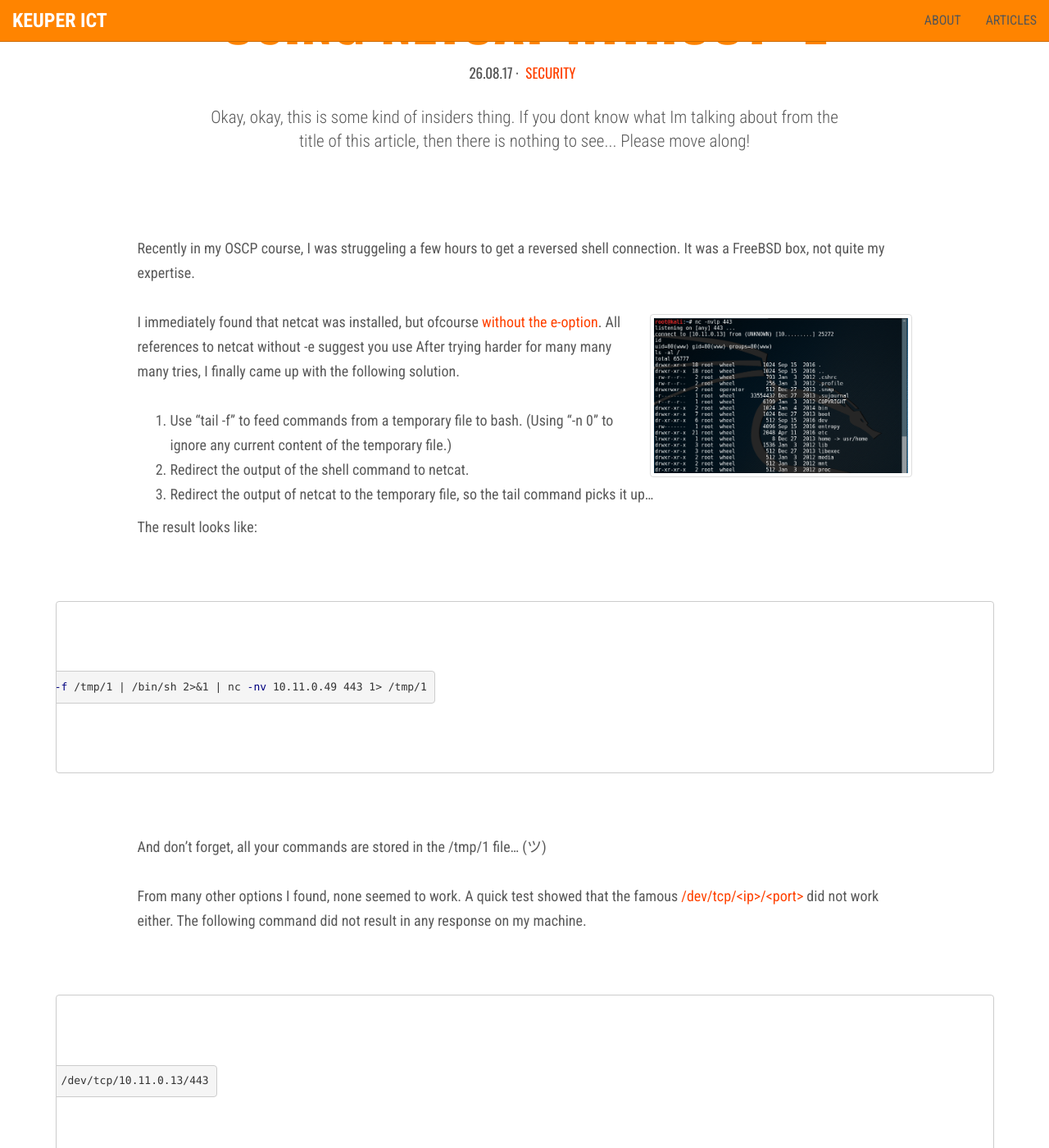
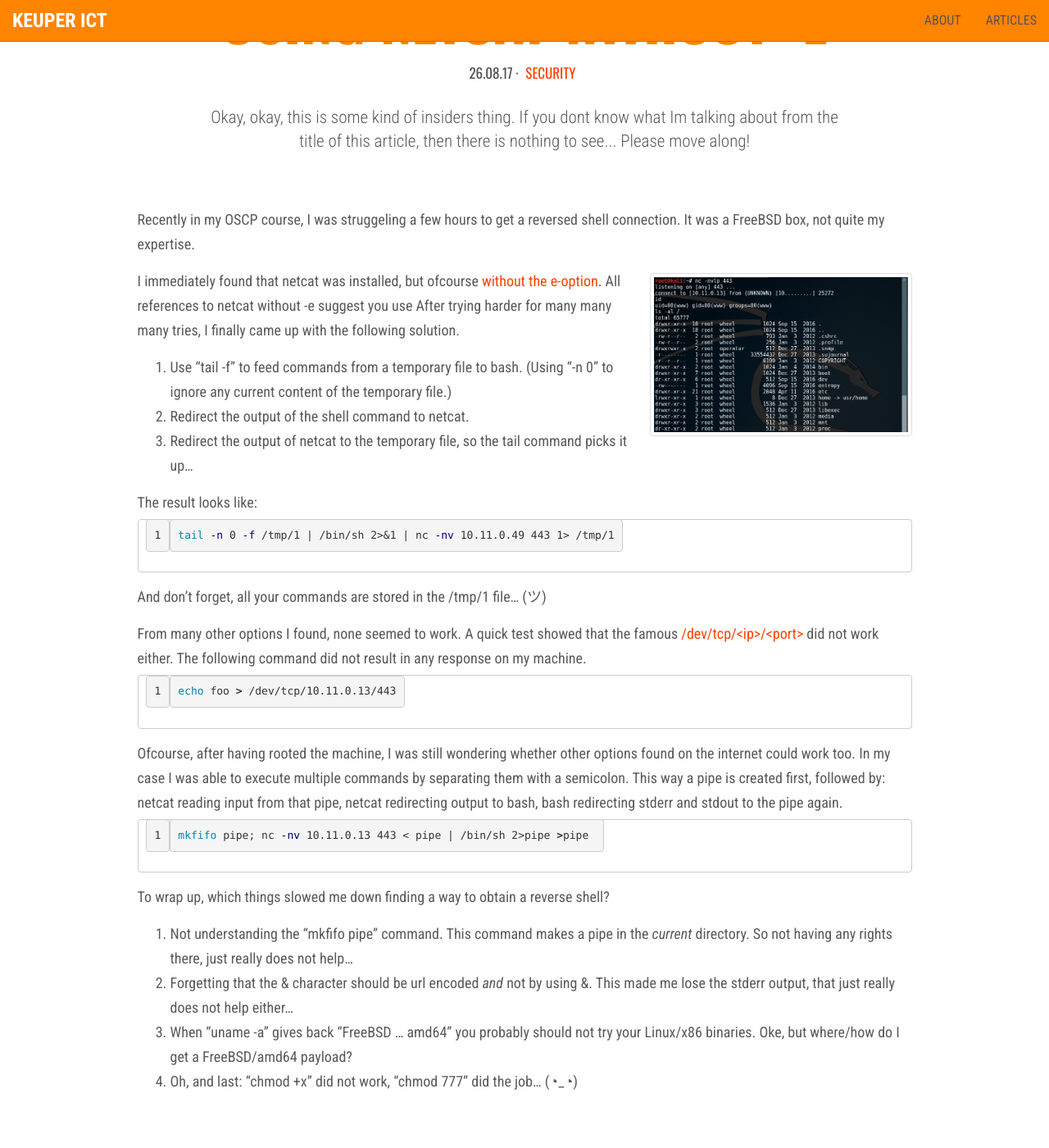
Before and after one commit to jkeuper/jkeuper.github.io, a Jekyll site: the page built from _posts/2017-08-26-netcat-without-e.md, in a window 1280 px wide and 1400 px high, scrolled down 612 px. Shown: the whole window at 82% size. Built offline with Jekyll 4.4.1, drawn with Linux system fonts in a browser that asks for light colours; nearby versions of some CDN libraries.

Commit message:
Worked on code/paragraph/title spacing

```diff
--- a/css/style.scss
+++ b/css/style.scss
@@ -19,7 +19,8 @@ body {
     -webkit-font-smoothing: antialiased;
 }
 p {
-    margin-bottom: 30px;
+    margin-top: 15px;
+    margin-bottom: 15px;
 }
 section, header, footer, main, article, nav, aside { position: relative; }
 a {
@@ -66,7 +67,7 @@ nav.navbar {
 .title-group {
     text-align: center;
     padding: 0 15px;
-    margin: 50px 0 100px;
+    margin: 50px 0 50px;
 
     p {
         max-width: 800px;
@@ -269,7 +270,9 @@ aside {
 }
 
 pre {
-    margin: 75px -100px;
+//     margin: 75px -100px;
+     margin-top: -10px;
+     margin-bottom: 15px;
 }
 
 
```
Also changed, not shown: _posts/2017-08-27-patching-with-git.md (+1 -0 lines).
